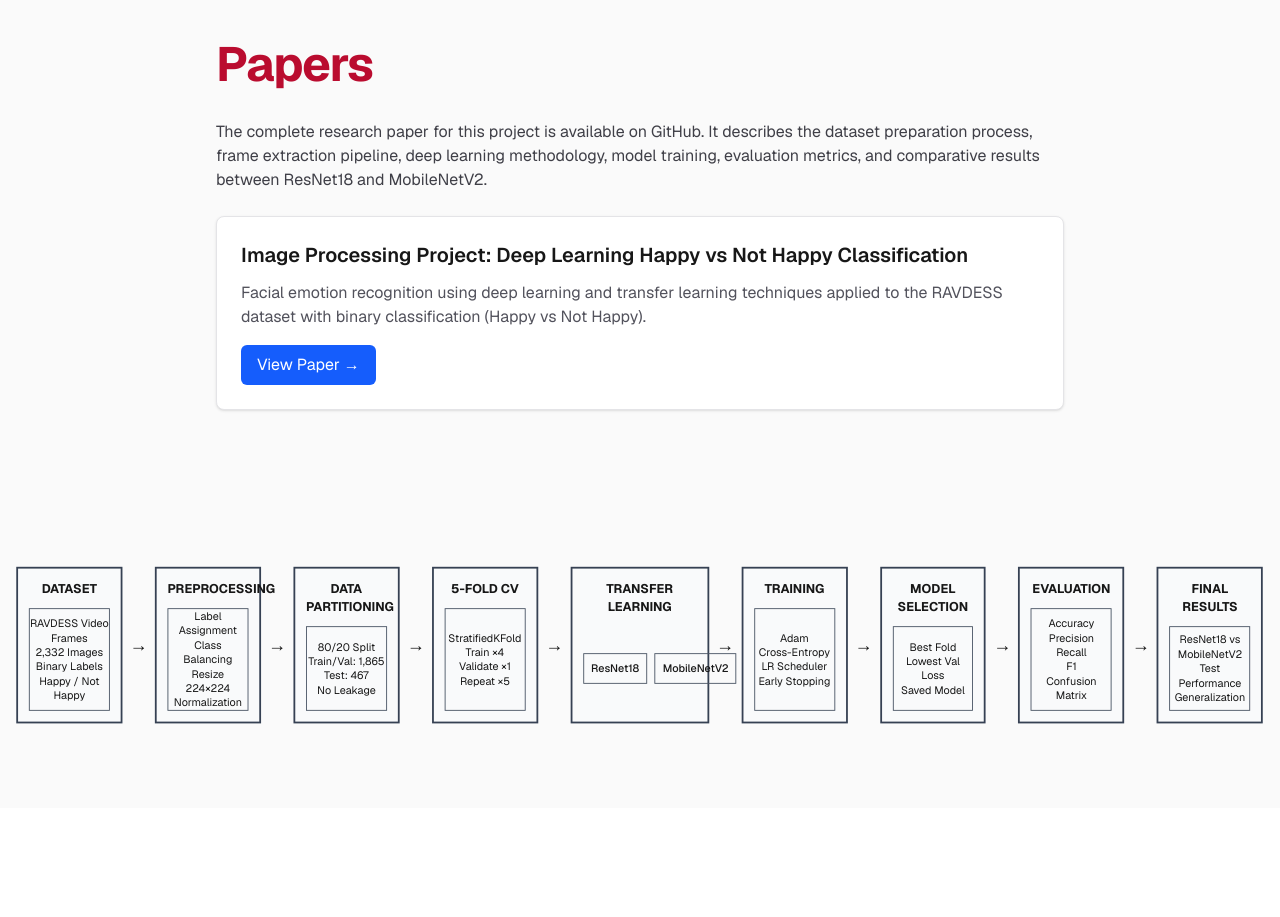
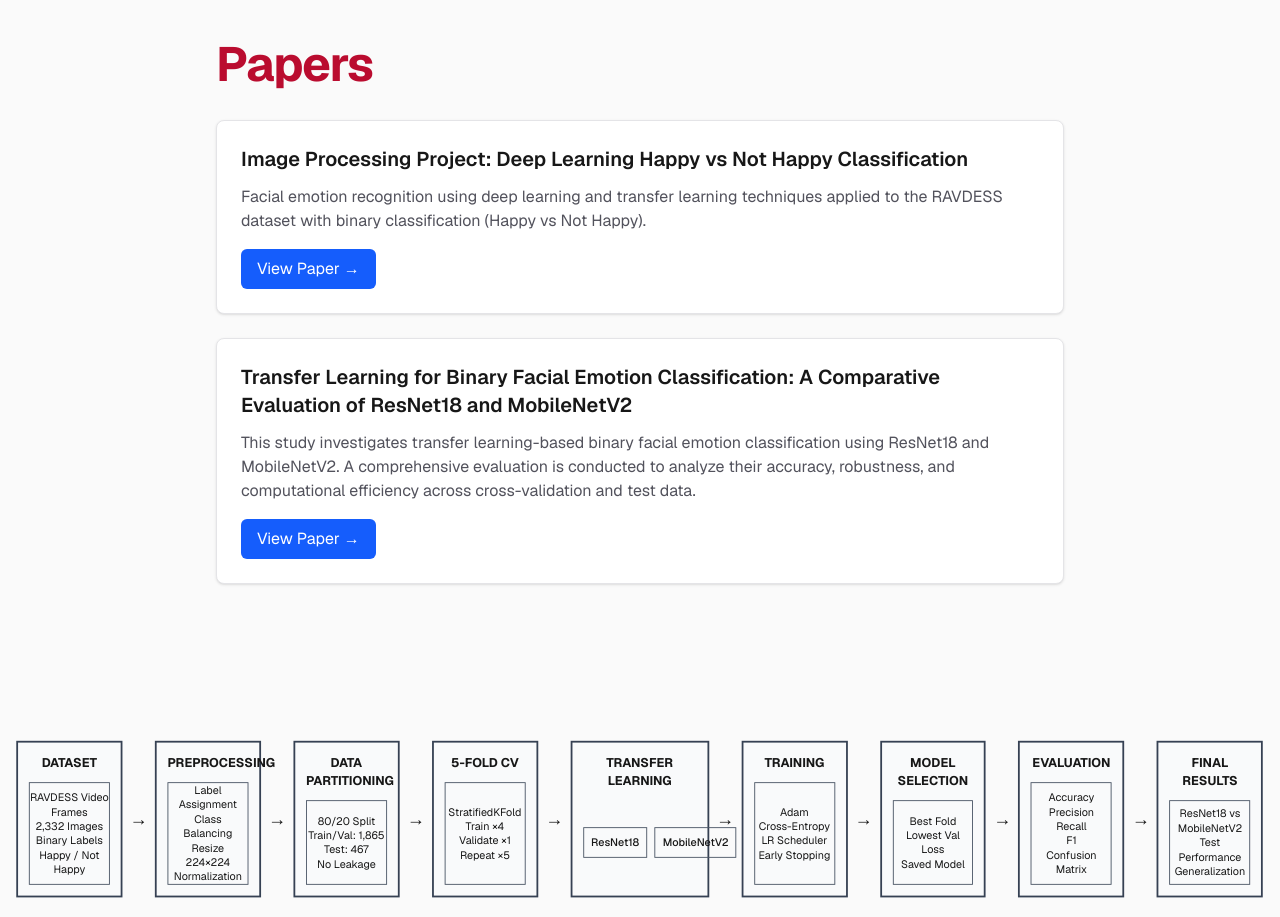
Before and after one commit to pepealania/image-processing-project-tutorial-deep-learning-happy-not-happy-classification, a Next.js app: page /image-processing-project-tutorial-deep-learning-happy-not-happy-classification/ in a window 1280 px wide. Shown: the part 6580-7497 px from the top of the page. Before the commit the page ends 7388 px from the top, so only its background shows below. Built offline with nearby package versions, Linux system fonts and the light colour scheme.

Commit message:
new paper pdf entry

```diff
--- a/src/app/page.tsx
+++ b/src/app/page.tsx
@@ -324,10 +324,6 @@ Overall, the dataset preparation pipeline transforms the original RAVDESS video
               Papers
             </h2>
             <p className="text-zinc-700">
-              The complete research paper for this project is available on GitHub.
-              It describes the dataset preparation process, frame extraction pipeline,
-              deep learning methodology, model training, evaluation metrics, and
-              comparative results between ResNet18 and MobileNetV2.
             </p>
 
             <div className="mt-6 rounded-lg border border-zinc-200 bg-white p-6 shadow-sm">
@@ -350,6 +346,24 @@ Overall, the dataset preparation pipeline transforms the original RAVDESS video
                 View Paper →
               </a>
             </div>
+            <div className="mt-6 rounded-lg border border-zinc-200 bg-white p-6 shadow-sm">
+              <h3 className="text-xl font-semibold">
+                Transfer Learning for Binary Facial Emotion Classification: A Comparative Evaluation of ResNet18 and MobileNetV2
+              </h3>
+
+              <p className="mt-3 text-zinc-600">
+                This study investigates transfer learning-based binary facial emotion classification using ResNet18 and MobileNetV2. A comprehensive evaluation is conducted to analyze their accuracy, robustness, and computational efficiency across cross-validation and test data.
+              </p>
+
+              <a
+                href="https://github.com/pepealania/image-processing-project-tutorial-deep-learning-happy-not-happy-classification/tree/main/paper"
+                target="_blank"
+                rel="noopener noreferrer"
+                className="mt-4 inline-block rounded-md bg-blue-600 px-4 py-2 text-white transition hover:bg-blue-700"
+              >
+                View Paper →
+              </a>
+            </div>
           </section>
         </main>
       <div className="flex justify-center py-8">
```
